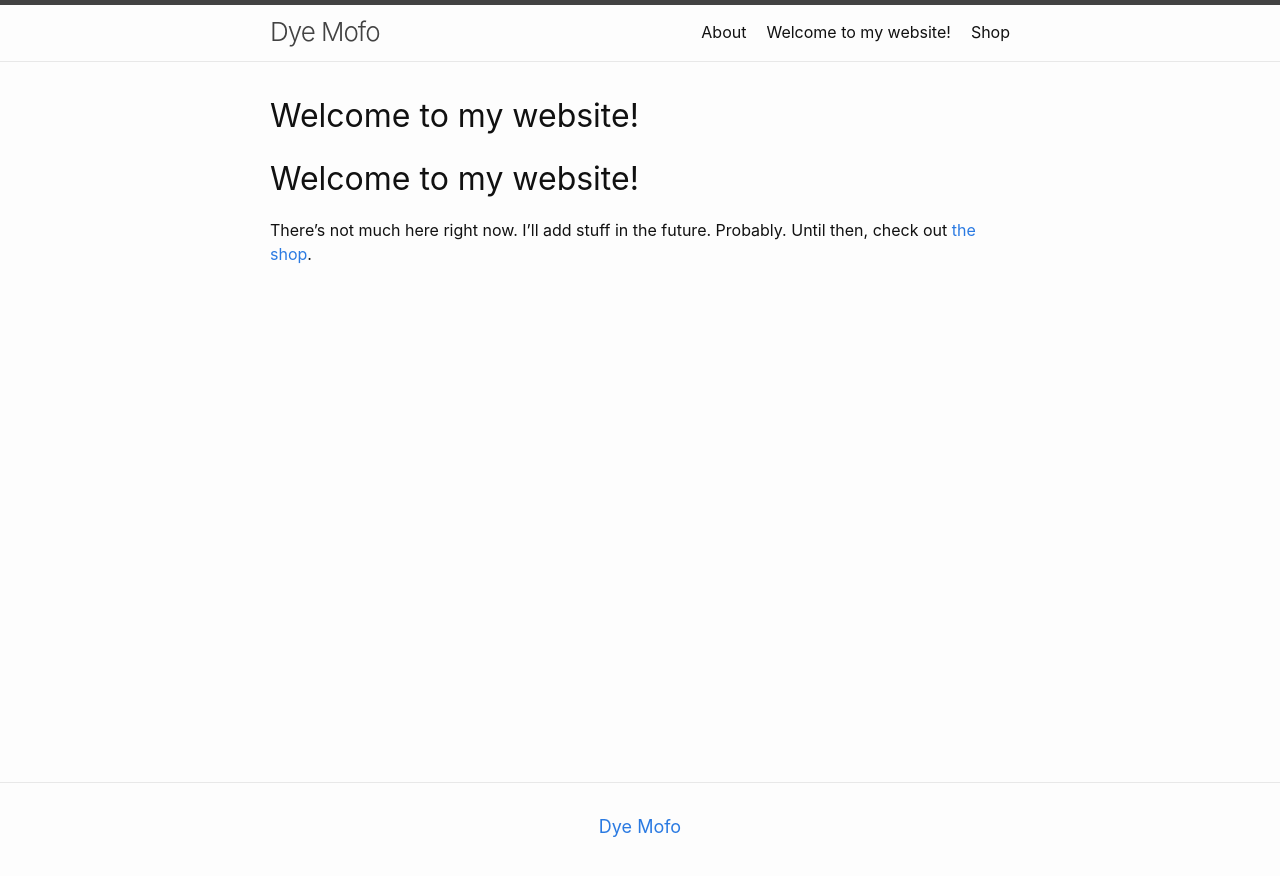
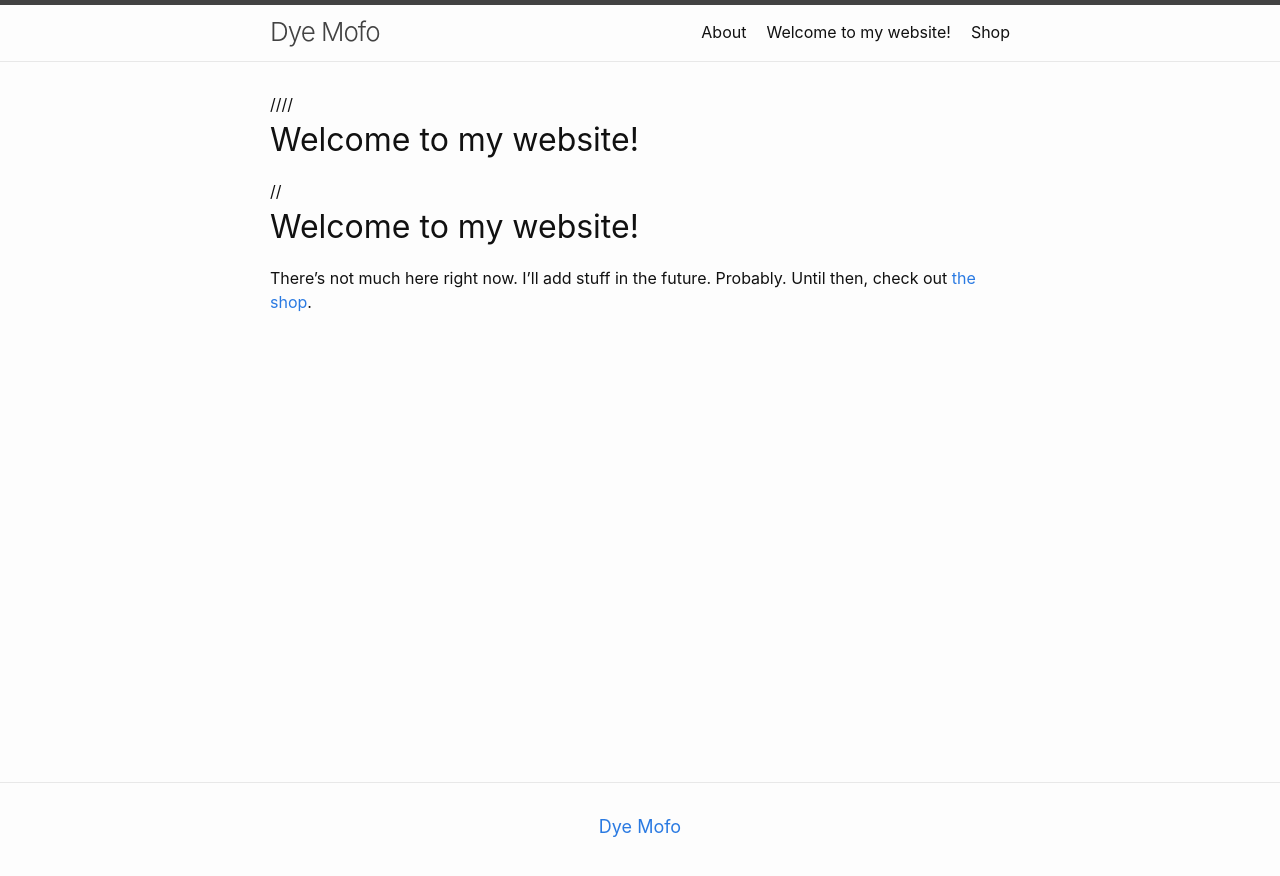
Before and after one commit to dslatten/dyemofo, a Jekyll site: the page built from index.markdown, in a window 1280 px wide. Shown: the top 876 px of the page. Built offline with Jekyll 4.4.1, drawn with Linux system fonts in a browser that asks for light colours; our own code applies the rules of GitHub Pages for plain Markdown files.

Commit message:
Update home.html

```diff
--- a/_layouts/home.html
+++ b/_layouts/home.html
@@ -3,9 +3,9 @@ layout: default
 ---
 
 <div class="home">
-  {%- if page.title -%}
-    <h1 class="page-heading">{{ page.title }}</h1>
-  {%- endif -%}
+//  {%- if page.title -%}
+//    <h1 class="page-heading">{{ page.title }}</h1>
+//  {%- endif -%}
 
   {{ content }}
 
@@ -28,7 +28,7 @@ layout: default
       {%- endfor -%}
     </ul>
 
-    <p class="rss-subscribe">subscribe <a href="{{ "/feed.xml" | relative_url }}">via RSS</a></p>
+//    <p class="rss-subscribe">subscribe <a href="{{ "/feed.xml" | relative_url }}">via RSS</a></p>
   {%- endif -%}
 
 </div>
```
